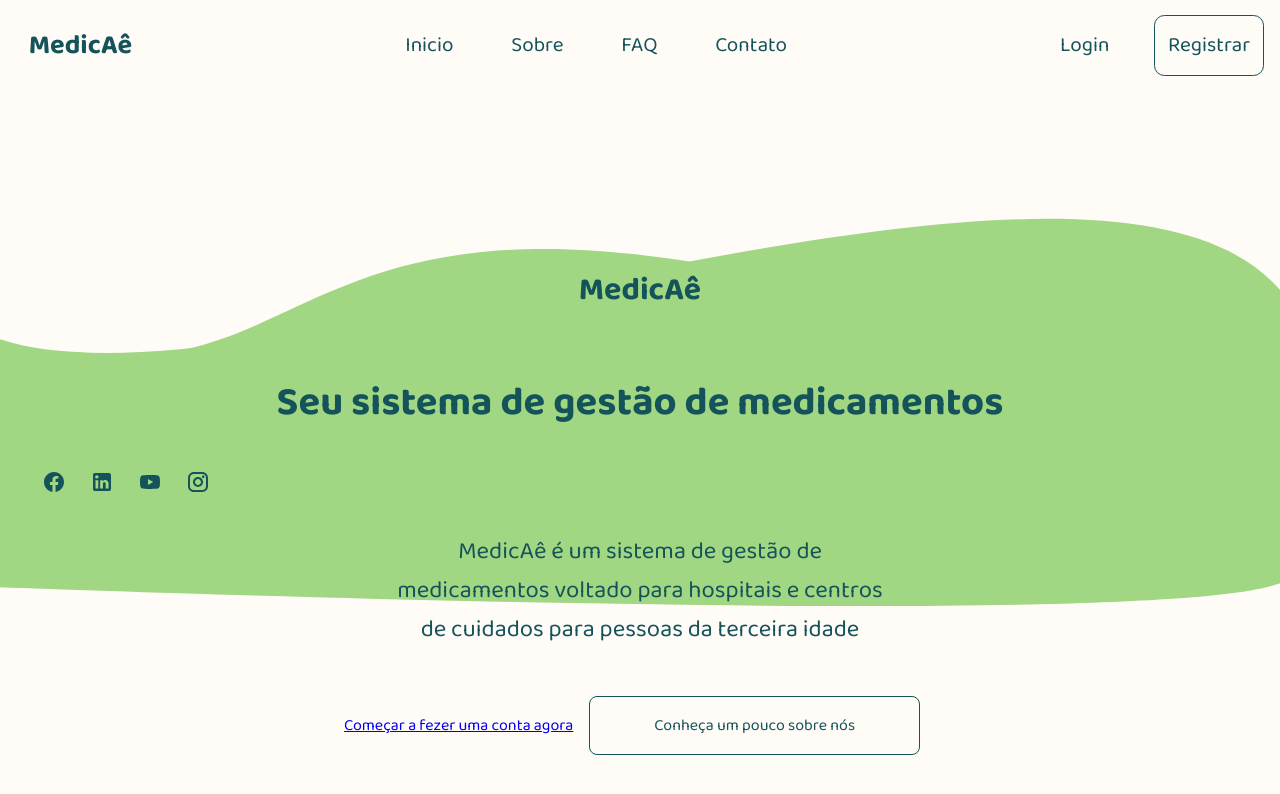
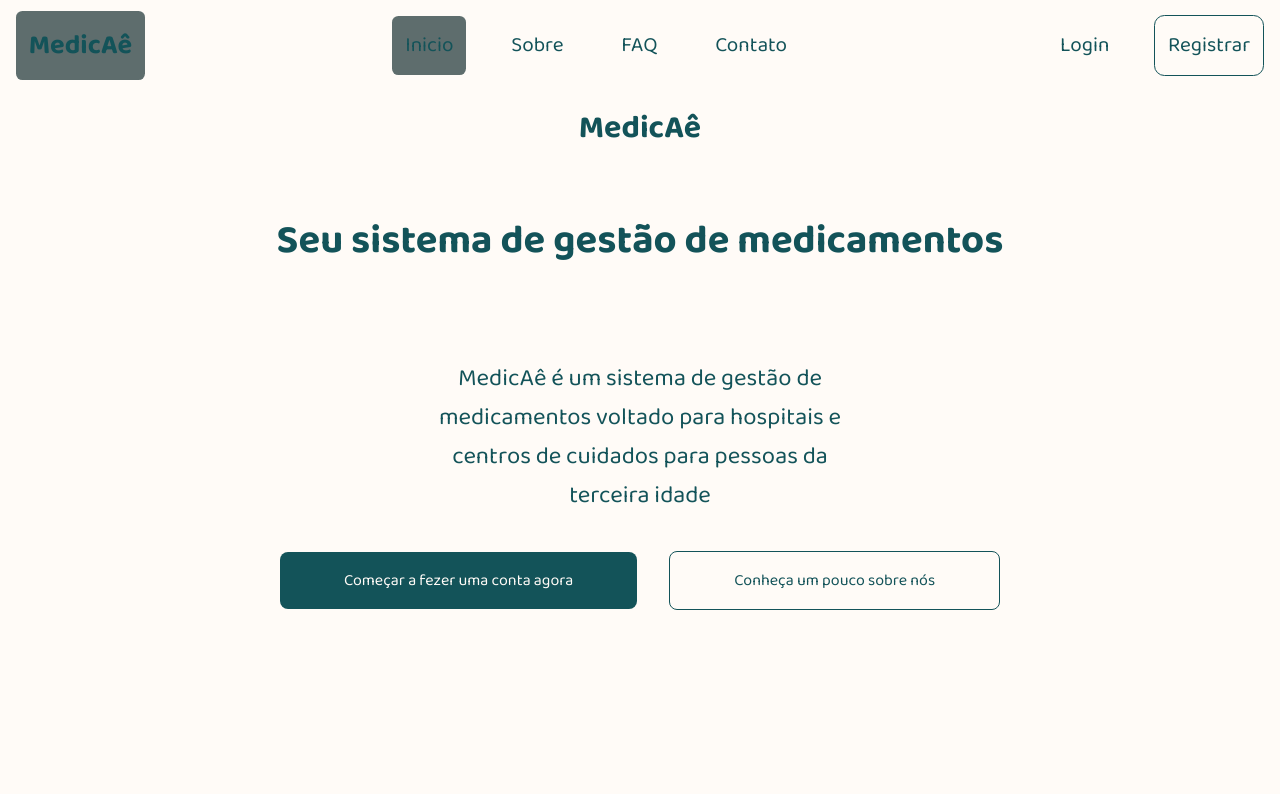
Before and after one commit to Luiz-Felipe-Trindade/MedicaAe, a React (Vite) app in the folder MedicaAe/frontend/MedicaAe/: page / in a window 1280 px wide. Shown: the top 794 px of the page. Built offline with nearby package versions, Linux system fonts and the light colour scheme.

Commit message:
sync da branch main

```diff
--- a/MedicaAe/frontend/MedicaAe/src/components/HomeNavbar.module.css
+++ b/MedicaAe/frontend/MedicaAe/src/components/HomeNavbar.module.css
@@ -8,15 +8,21 @@
     font-family: "Baloo 2";
     font-size: 1.3rem;
 
-    }
+}
 
+.active {
+    color: #FFFBF7;
+    background-color: #11505636;
+    border-radius: 0.4rem;
+}
 .navbar a {
+    color: #135359;
     text-decoration: none;
     padding: 0.8rem;
     margin: 0rem 1rem;
-    color: #135359;
 
 }
+
 .logo {
     font-weight: bold;
     font-size: 1.3em;
--- a/MedicaAe/frontend/MedicaAe/src/index.css
+++ b/MedicaAe/frontend/MedicaAe/src/index.css
@@ -13,3 +13,10 @@ body {
   height: 100%;
   width: 100%;
 }
+
+
+.active {
+  color: #FFFBF7;
+  background-color: #112a2cac;
+  border-radius: 0.4rem;
+}
--- a/MedicaAe/frontend/MedicaAe/src/pages/HomePage/HomePage.module.css
+++ b/MedicaAe/frontend/MedicaAe/src/pages/HomePage/HomePage.module.css
@@ -3,10 +3,10 @@
     flex-direction: column;
     justify-content: center;
     text-align: center;
-    background-image: url(backgroundImage1.svg);
+    /* background-image: url(backgroundImage1.svg); */
 
-
-    height: 100%;
+    height: 60%;
+    padding: 0.4rem 7rem;
     background-repeat: no-repeat no-repeat;
 }
 
@@ -22,8 +22,24 @@
     text-align: center;
 
 }
+.register_btn:hover{
+    box-shadow: 0.1rem 0.1rem 1rem #09262983;
+
+}
+.btn:hover {
+    box-shadow: 0.1rem 0.1rem 1rem #09262983;
+
+}
+
 .register_btn {
-
+    color: #FFFBF7;
+    background-color: #135359;
+    border-radius: 0.5em;
+    text-decoration: none;
+    padding: 1rem 4rem;
+    width: 9rem;
+    height: 2rem;
+    margin: 1rem;
 
 }
 .btn{
```
